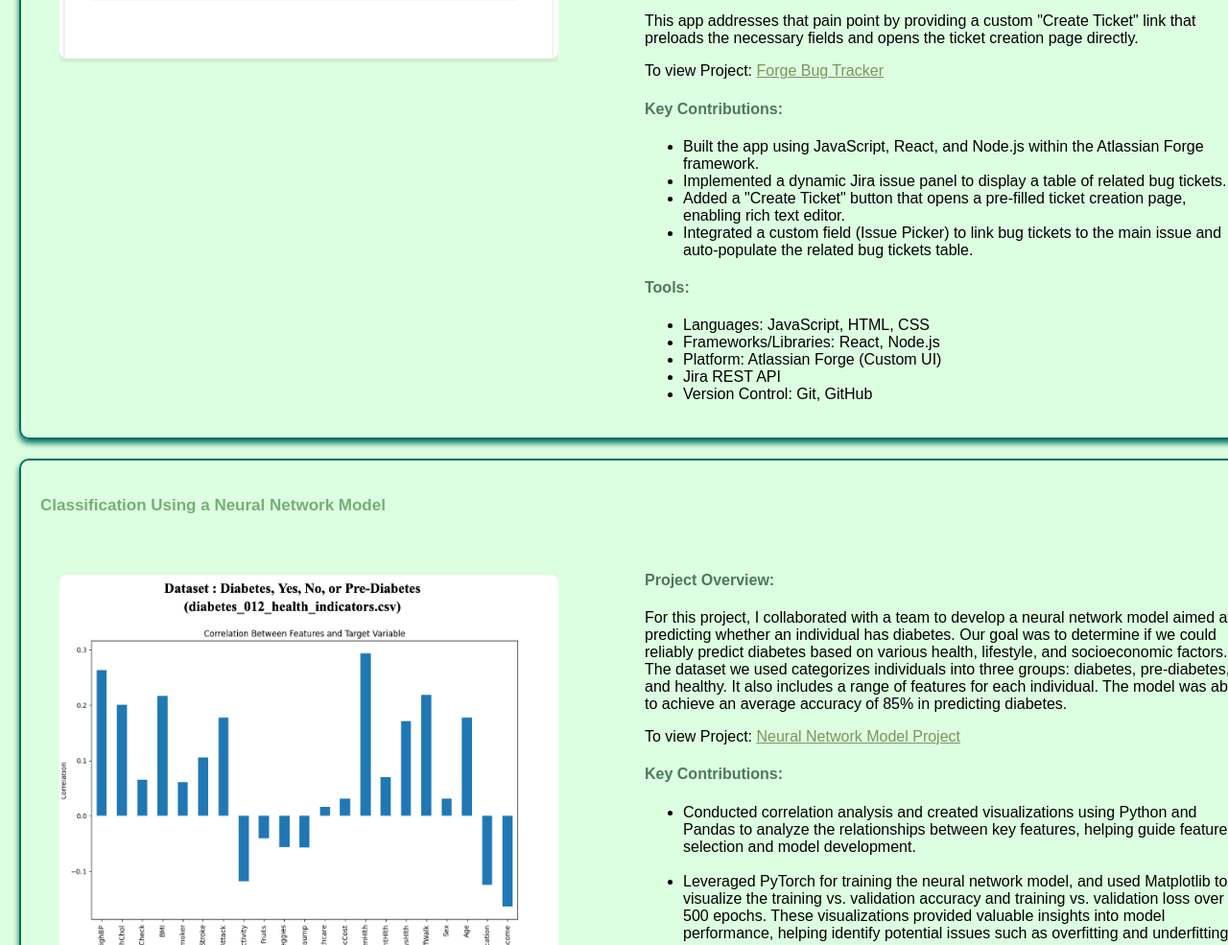
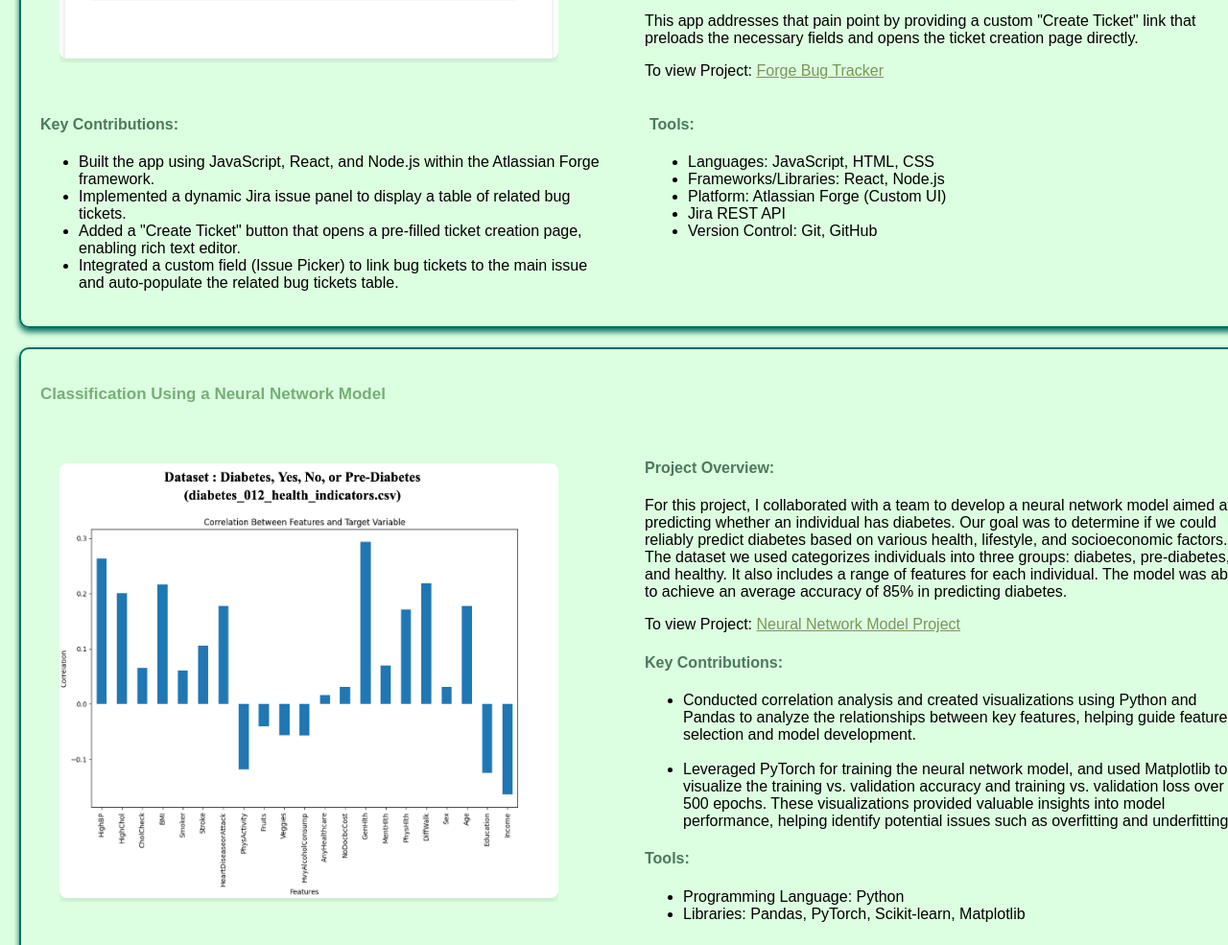
Before and after one commit to kaitlynnpham/kaitlynnpham.github.io, a plain HTML site: page index.html in a window 1280 px wide. Shown: the part 2530-3515 px from the top of the page at 96% size. Drawn offline with Linux system fonts and the light colour scheme.

Commit message:
fixed formatting

```diff
--- a/index.html
+++ b/index.html
@@ -10,7 +10,7 @@
 <body>
 
     <!-- Loader Page -->
-    <div id="introduction">
+    <!-- <div id="introduction">
         <div id="welcome-text" style="opacity: 0;">Welcome</div>
         <div class="loader">
             <div class="puzzle" id="puzzle1"></div>
@@ -23,7 +23,7 @@
 
         </script>
 
-    </div>
+    </div> -->
 
     <!-- Main Page   -->
     <div id="homepage">
@@ -231,11 +231,15 @@
                         <p>To view Project: <a href="https://github.com/kaitlynnpham/Jira-Bug-Tracker" target="_blank"
                                 class="project_link">Forge Bug Tracker </a></p>
 
-
+                    </div>
+                </div>
+                <div class="project-2">
+                    <div class="project-2-column">
                         <h4>
                             Key Contributions:
                         </h4>
-                        <ul class="list">
+                        <ul class="list-project2-key">
+
                             <li>Built the app using JavaScript, React, and Node.js within the Atlassian Forge
                                 framework.</li>
                             <li>Implemented a dynamic Jira issue panel to display a table of related bug tickets.</li>
@@ -245,11 +249,12 @@
                                 auto-populate the related bug tickets table.
                             </li>
                         </ul>
-
+                    </div>
+                    <div class="project-2-column">
                         <h4>
                             Tools:
                         </h4>
-                        <ul class="list">
+                        <ul class="list-project2-key">
                             <li>Languages: JavaScript, HTML, CSS</li>
                             <li>Frameworks/Libraries: React, Node.js</li>
                             <li>Platform: Atlassian Forge (Custom UI)</li>
@@ -257,9 +262,7 @@
                             <li>Version Control: Git, GitHub</li>
 
                         </ul>
-
                     </div>
-
                 </div>
             </div>
             <div class="project">
--- a/style.css
+++ b/style.css
@@ -120,6 +120,8 @@ h4 {
     text-align: left;
     color: rgb(77, 121, 94);
     font-weight: bold;
+    font-family: sans-serif;
+
 }
 
 h5 {
@@ -379,8 +381,7 @@ h5 {
     color: rgb(0, 0, 0);
     box-shadow: 0 2px 8px rgba(0, 0, 0, 0.2);
     transition: transform 0.3s ease-in-out;
-    max-width: 50%;
-    width: 100%;
+    max-width: 80%;
     box-sizing: border-box;
     margin: auto;
     padding: 20px;
@@ -442,12 +443,33 @@ h5 {
 }
 
 
-.list {
+.list{
     color: rgb(0, 0, 0);
     text-align: left;
     font-family: sans-serif;
 
 }
+.list-project2-key{
+    color: rgb(0, 0, 0);
+    text-align: left;
+    font-family: sans-serif;
+
+}
+
+
+.project-2{
+    display: flex;
+    gap: 35px; /* Space between columns */
+    flex-wrap: wrap; /* Wrap on smaller screens */
+}
+
+.project-2-column {
+    flex: 1; /* Each takes 50% of available width */
+    min-width: 300px; /* Optional: for responsiveness */
+    max-width: 600px;
+}
+
+
 
 
 .project2-image {
```
